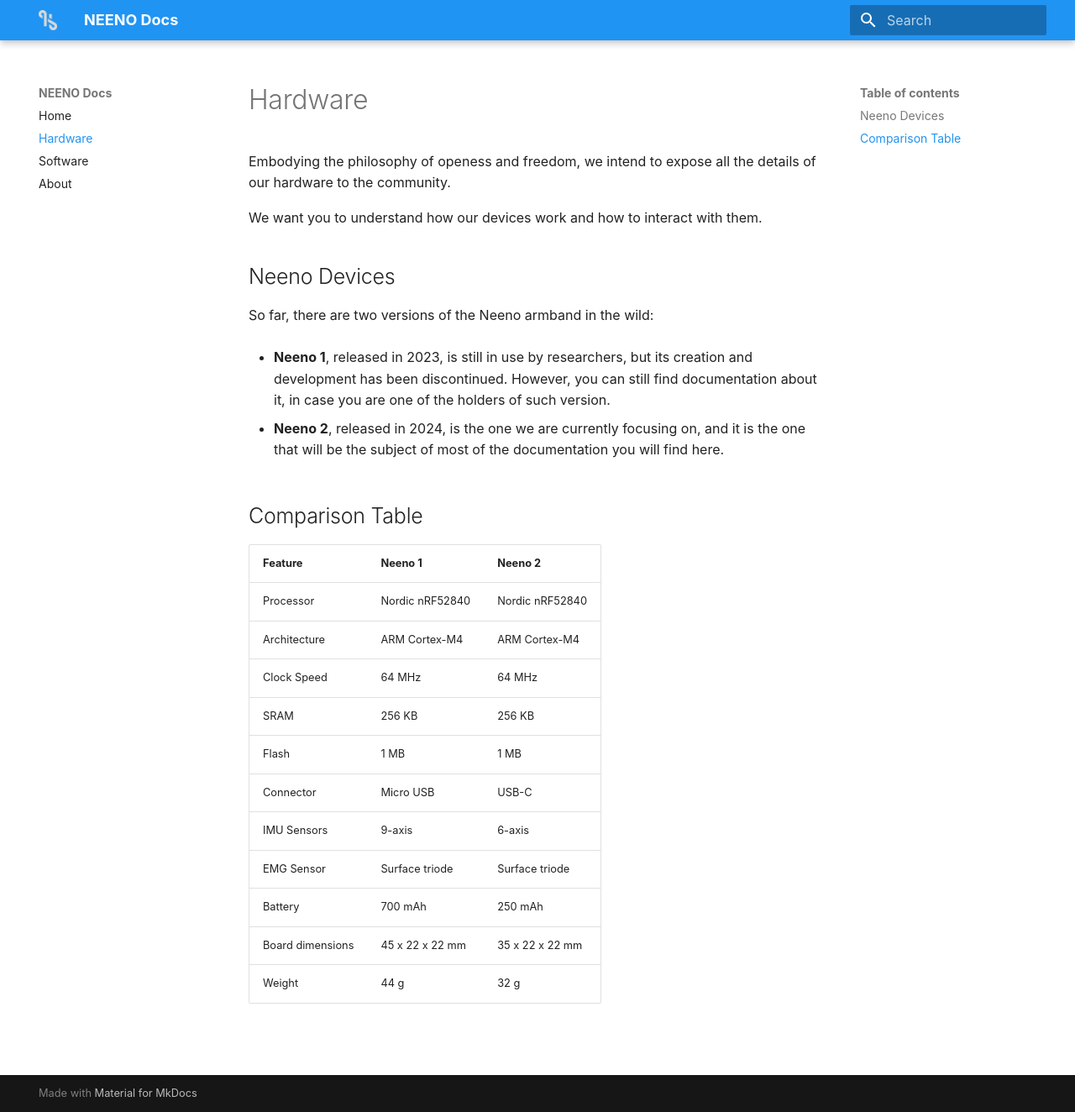
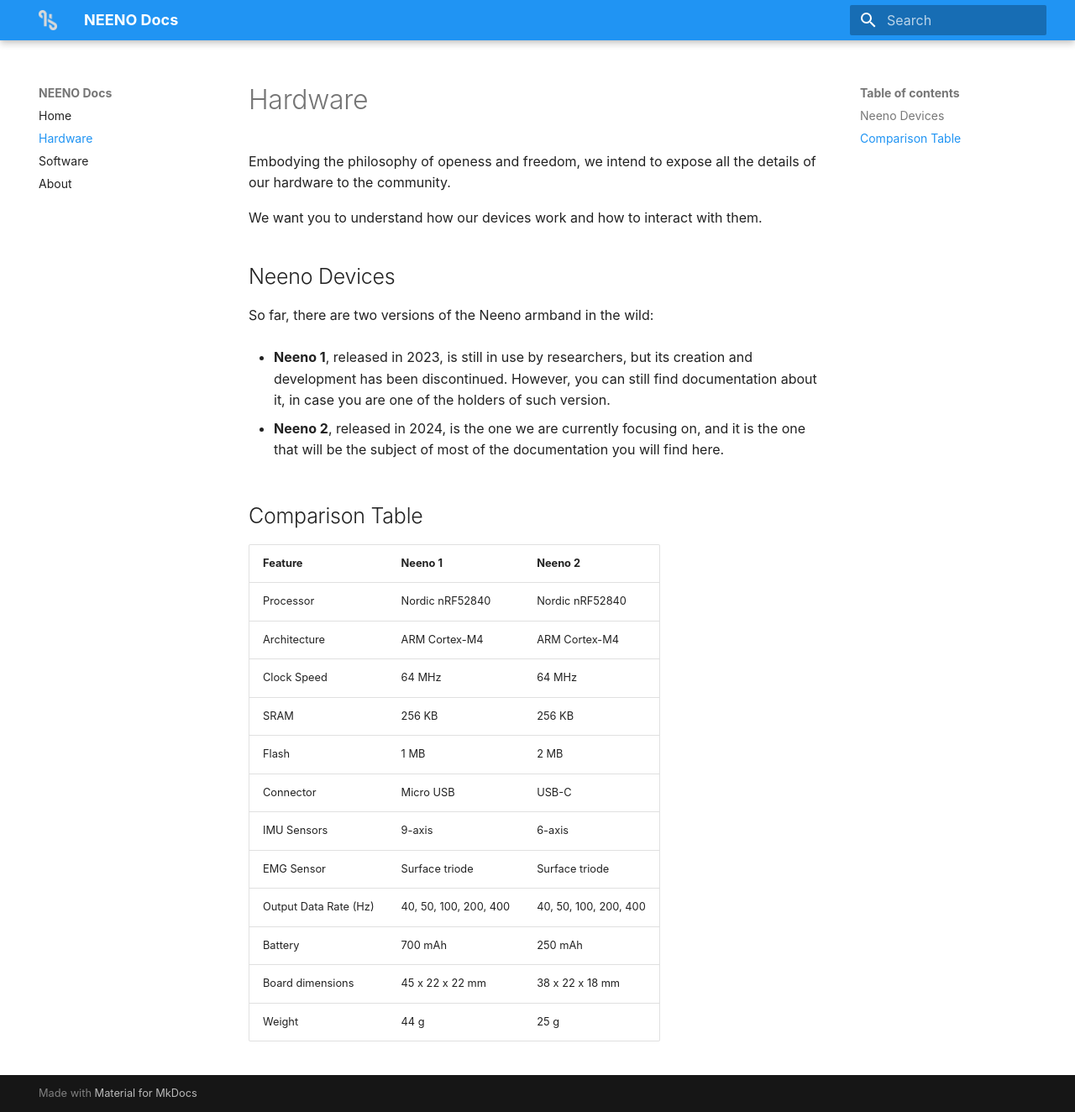
Before and after one commit to MyNeeno/docs, an MkDocs documentation site: the page built from docs/hardware.md, in a window 1280 px wide and 1324 px high. Shown: the whole window at 84% size. Built offline with MkDocs 1.6.1 and Material for MkDocs 9.7.7, drawn with Linux system fonts in a browser that asks for light colours; some web fonts are replaced.

Commit message:
Update information about Neeno 2.

```diff
--- a/docs/hardware.md
+++ b/docs/hardware.md
@@ -19,16 +19,17 @@
 
 ## Comparison Table
 
-| Feature             | Neeno 1                  | Neeno 2                 |
-|---------------------|--------------------------|-------------------------|
-| Processor           | Nordic nRF52840          | Nordic nRF52840         |
-| Architecture        | ARM Cortex-M4            | ARM Cortex-M4           |
-| Clock Speed         | 64 MHz                   | 64 MHz                  |
-| SRAM                | 256 KB                   | 256 KB                  |
-| Flash               | 1 MB                     | 1 MB                    |
-| Connector           | Micro USB                | USB-C                   |
-| IMU Sensors         | 9-axis                   | 6-axis                  |
-| EMG Sensor          | Surface triode           | Surface triode          |
-| Battery             | 700 mAh                  | 250 mAh                 |
-| Board dimensions    | 45 x 22 x 22 mm          | 35 x 22 x 22 mm         |
-| Weight              | 44 g                     | 32 g                    |
+| Feature               | Neeno 1                  | Neeno 2                 |
+|-----------------------|--------------------------|-------------------------|
+| Processor             | Nordic nRF52840          | Nordic nRF52840         |
+| Architecture          | ARM Cortex-M4            | ARM Cortex-M4           |
+| Clock Speed           | 64 MHz                   | 64 MHz                  |
+| SRAM                  | 256 KB                   | 256 KB                  |
+| Flash                 | 1 MB                     | 2 MB                    |
+| Connector             | Micro USB                | USB-C                   |
+| IMU Sensors           | 9-axis                   | 6-axis                  |
+| EMG Sensor            | Surface triode           | Surface triode          |
+| Output Data Rate (Hz) | 40, 50, 100, 200, 400    | 40, 50, 100, 200, 400   |
+| Battery               | 700 mAh                  | 250 mAh                 |
+| Board dimensions      | 45 x 22 x 22 mm          | 38 x 22 x 18 mm         |
+| Weight                | 44 g                     | 25 g                    |
```
